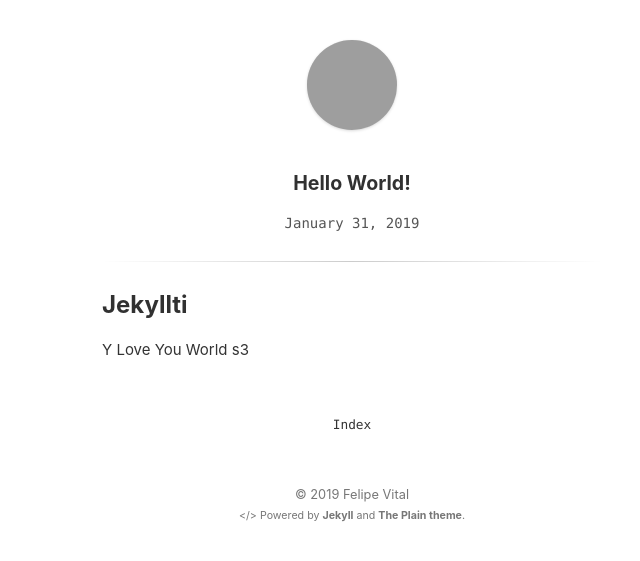
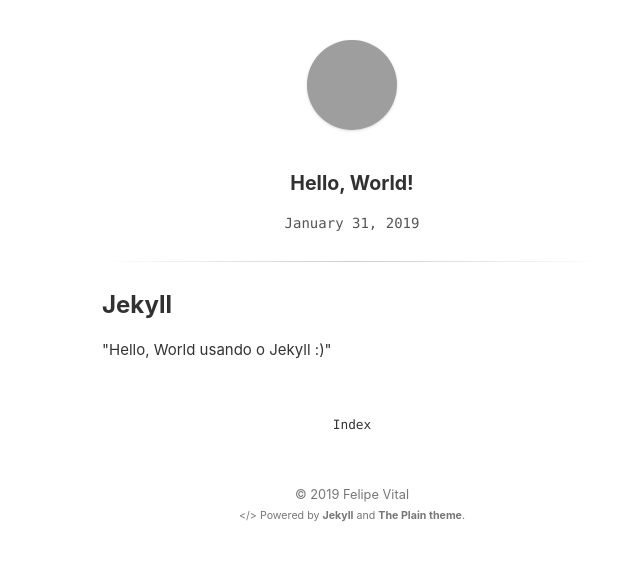
Before and after one commit to felipevitalrc/felipevitalrc.github.io, a Jekyll site: the page built from _posts/2019-01-31-hello-world.html, in a window 1280 px wide. Shown: the top 561 px of the page, without its empty margins (288-928 px from the left). Built offline with Jekyll 4.4.1, drawn with Linux system fonts in a browser that asks for light colours; grey boxes are pictures that could not be loaded.

Commit message:
atualização do hello world

```diff
--- a/_posts/2019-01-31-hello-world.html
+++ b/_posts/2019-01-31-hello-world.html
@@ -1,7 +1,7 @@
 ---
 layout: post
-title:  Hello World!
+title:  Hello, World!
 date:   2019-01-31 22:39:00
 ---
-<h2>Jekyllti</h2>
-<p>Y Love You World s3</p>
+<h2>Jekyll</h2>
+<p>"Hello, World usando o Jekyll :)"</p>
```
